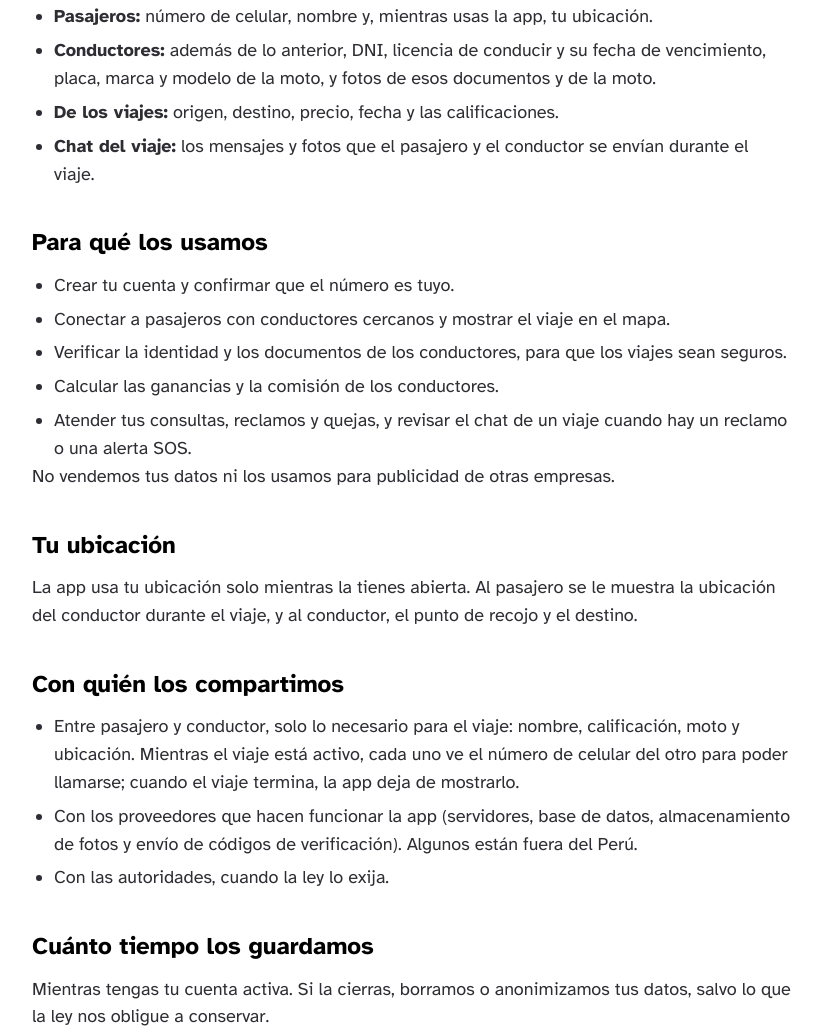
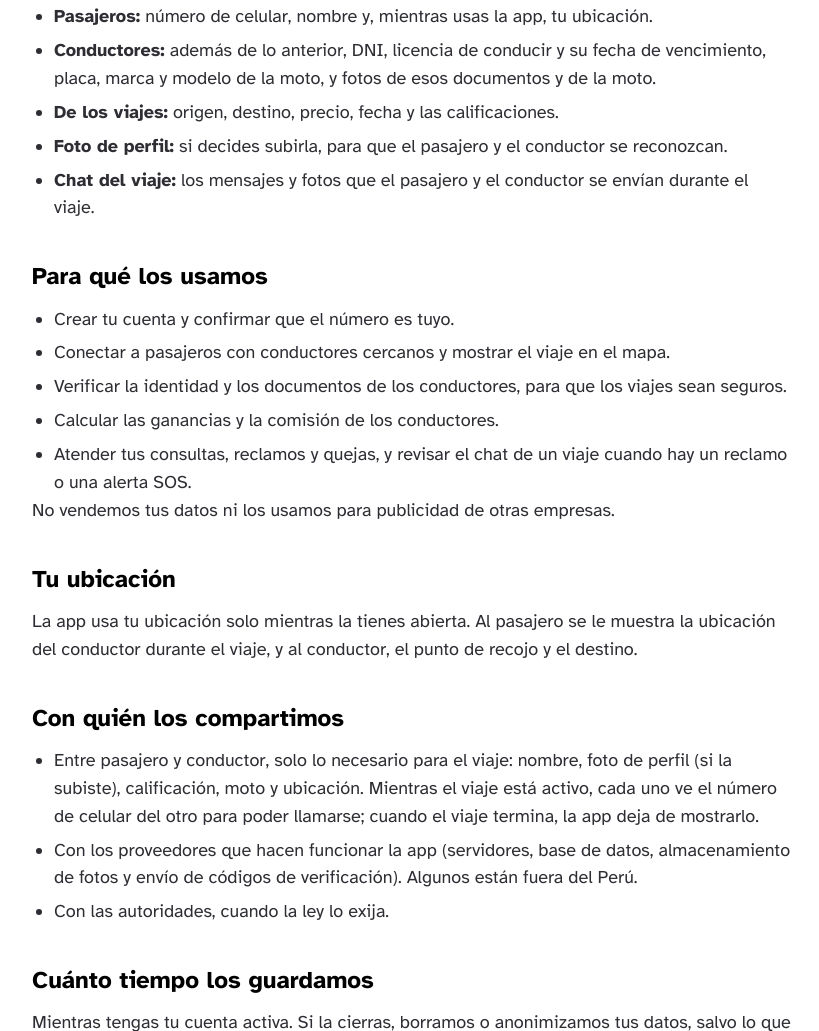
Before and after one commit to albertopalomino2301/motoya, a plain HTML site: page privacidad.html in a window 1280 px wide. Shown: the part 636-1667 px from the top of the page, without its empty margins (228-1047 px from the left). Drawn offline with Linux system fonts and the light colour scheme.

Commit message:
Actualizacion de la web MotoYa

```diff
--- a/privacidad.html
+++ b/privacidad.html
@@ -46,6 +46,7 @@
         <li><b>Pasajeros:</b> número de celular, nombre y, mientras usas la app, tu ubicación.</li>
         <li><b>Conductores:</b> además de lo anterior, DNI, licencia de conducir y su fecha de vencimiento, placa, marca y modelo de la moto, y fotos de esos documentos y de la moto.</li>
         <li><b>De los viajes:</b> origen, destino, precio, fecha y las calificaciones.</li>
+        <li><b>Foto de perfil:</b> si decides subirla, para que el pasajero y el conductor se reconozcan.</li>
         <li><b>Chat del viaje:</b> los mensajes y fotos que el pasajero y el conductor se envían durante el viaje.</li>
       </ul>
 
@@ -64,7 +65,7 @@
 
       <h2>Con quién los compartimos</h2>
       <ul>
-        <li>Entre pasajero y conductor, solo lo necesario para el viaje: nombre, calificación, moto y ubicación. Mientras el viaje está activo, cada uno ve el número de celular del otro para poder llamarse; cuando el viaje termina, la app deja de mostrarlo.</li>
+        <li>Entre pasajero y conductor, solo lo necesario para el viaje: nombre, foto de perfil (si la subiste), calificación, moto y ubicación. Mientras el viaje está activo, cada uno ve el número de celular del otro para poder llamarse; cuando el viaje termina, la app deja de mostrarlo.</li>
         <li>Con los proveedores que hacen funcionar la app (servidores, base de datos, almacenamiento de fotos y envío de códigos de verificación). Algunos están fuera del Perú.</li>
         <li>Con las autoridades, cuando la ley lo exija.</li>
       </ul>
```
Also changed, not shown: 1 other file.
